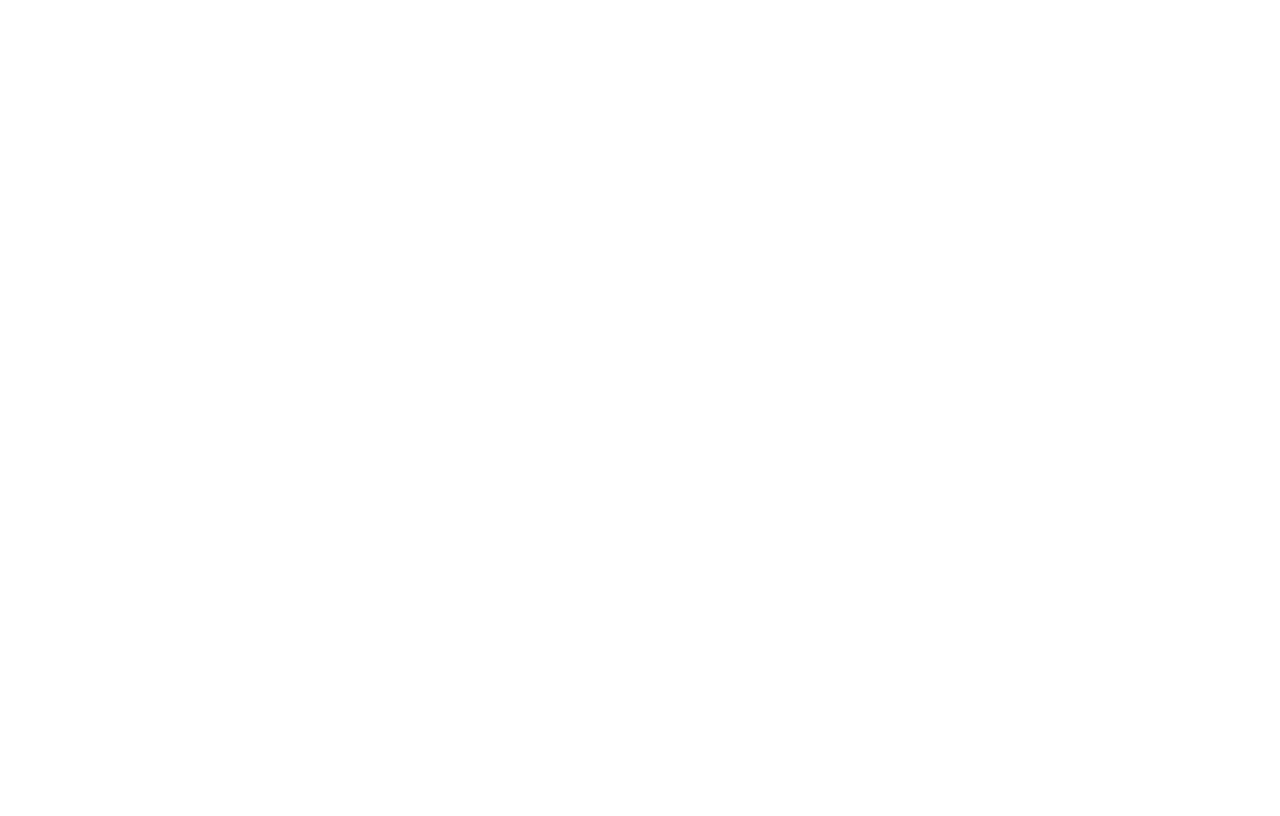
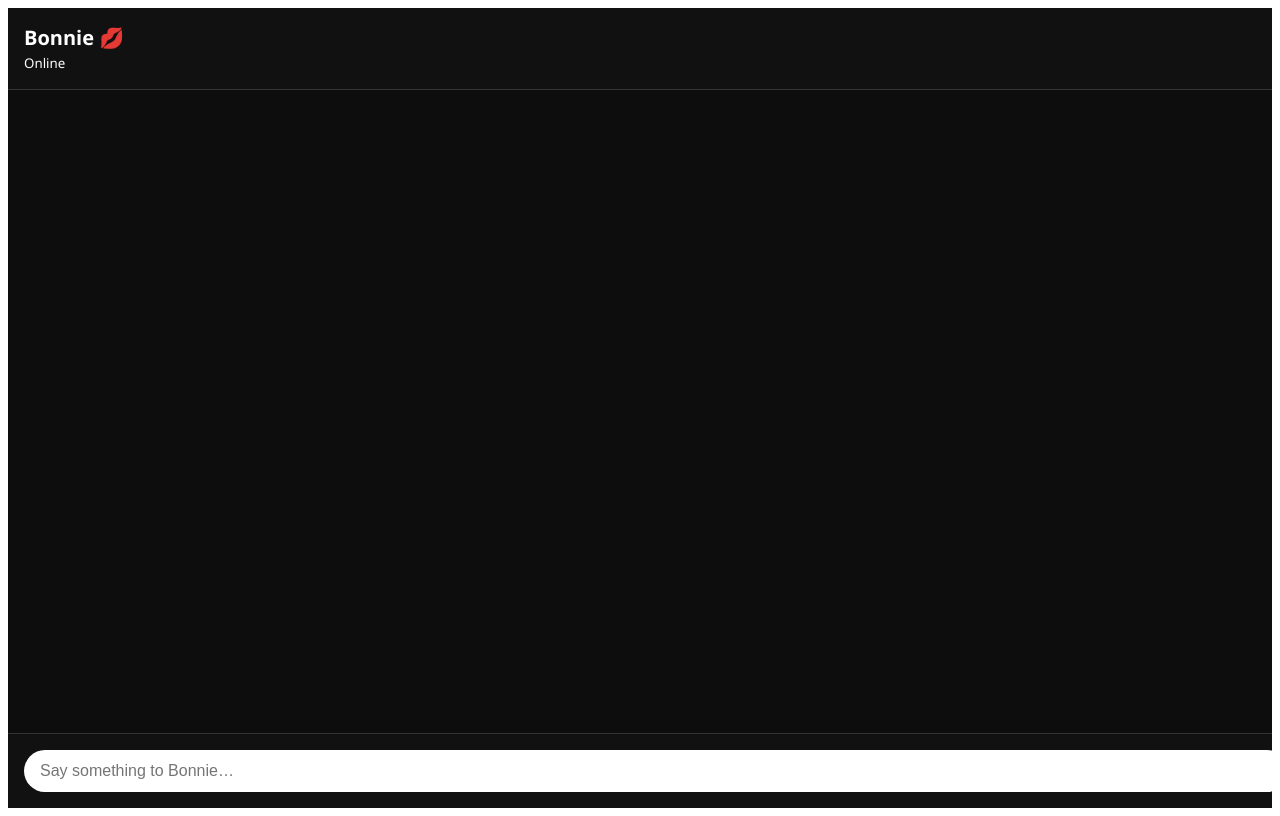
Before and after one commit to BonnieBlueGPT/bonnie-frontend, a React (Vite) app: page / in a window 1280 px wide. Built offline with nearby package versions, Linux system fonts and the light colour scheme.

Commit message:
🛠️ Fix: UI restored + entry intros active (BonnieChat v20.2)

```diff
--- a/src/BonnieChat.jsx
+++ b/src/BonnieChat.jsx
@@ -1,4 +1,4 @@
-// 💬 BonnieChat.jsx — v20.2 Final Galatea Entry Patch
+// 💬 BonnieChat.jsx — v20.2 Final Visual Fix + Entry Intro Active
 import React, { useEffect, useRef, useState } from 'react';
 
 const CHAT_API_ENDPOINT = 'https://bonnie-backend-server.onrender.com/bonnie-chat';
@@ -136,8 +136,60 @@
   }
 
   return (
-    <div style={{ fontFamily: 'Segoe UI', height: '100dvh', display: 'flex', flexDirection: 'column', overflow: 'hidden' }}>
-      {/* HEADER AND CHAT UI RENDER GOES HERE */}
+    <div style={{ fontFamily: 'Segoe UI', height: '100dvh', display: 'flex', flexDirection: 'column', background: '#0d0d0d', color: 'white' }}>
+      <div style={{ padding: '1rem', borderBottom: '1px solid #333', background: '#111' }}>
+        <h2 style={{ margin: 0, fontSize: '1.25rem' }}>Bonnie 💋</h2>
+        <small>{online ? 'Online' : 'Connecting...'}</small>
+      </div>
+      <div style={{ flex: 1, padding: '1rem', overflowY: 'auto' }}>
+        {messages.map((msg, idx) => (
+          <div key={idx} style={{
+            display: 'flex',
+            justifyContent: msg.sender === 'user' ? 'flex-end' : 'flex-start',
+            marginBottom: '1rem'
+          }}>
+            <div style={{
+              background: msg.sender === 'user' ? '#007bff' : '#333',
+              color: 'white',
+              padding: '0.75rem 1rem',
+              borderRadius: '20px',
+              maxWidth: '70%',
+              fontSize: '0.95rem',
+              whiteSpace: 'pre-wrap'
+            }}>
+              {msg.text}
+            </div>
+          </div>
+        ))}
+        {typing && (
+          <div style={{ display: 'flex', alignItems: 'center', marginBottom: '1rem' }}>
+            <div style={{
+              background: '#333', padding: '0.75rem 1rem', borderRadius: '20px',
+              display: 'flex', gap: '4px'
+            }}>
+              <div style={{ animation: 'bounce 1s infinite' }}>●</div>
+              <div style={{ animation: 'bounce 1s infinite 0.2s' }}>●</div>
+              <div style={{ animation: 'bounce 1s infinite 0.4s' }}>●</div>
+            </div>
+          </div>
+        )}
+        <div ref={endRef}></div>
+      </div>
+      <form onSubmit={e => { e.preventDefault(); send(input); }} style={{ padding: '1rem', borderTop: '1px solid #333', background: '#111' }}>
+        <input
+          value={input}
+          onChange={e => setInput(e.target.value)}
+          placeholder="Say something to Bonnie…"
+          style={{
+            width: '100%',
+            padding: '0.75rem 1rem',
+            borderRadius: '30px',
+            border: 'none',
+            outline: 'none',
+            fontSize: '1rem'
+          }}
+        />
+      </form>
     </div>
   );
 }
@@ -147,10 +199,5 @@
 @keyframes bounce {
   0%,100% { transform: translateY(0); opacity:0.4; }
   50%      { transform: translateY(-6px); opacity:1; }
-}
-@keyframes pulseHeart {
-  0% { transform: scale(1); opacity: 1; }
-  50% { transform: scale(1.15); opacity: 0.8; }
-  100% { transform: scale(1); opacity: 1; }
 }`;
 document.head.append(style);
```
